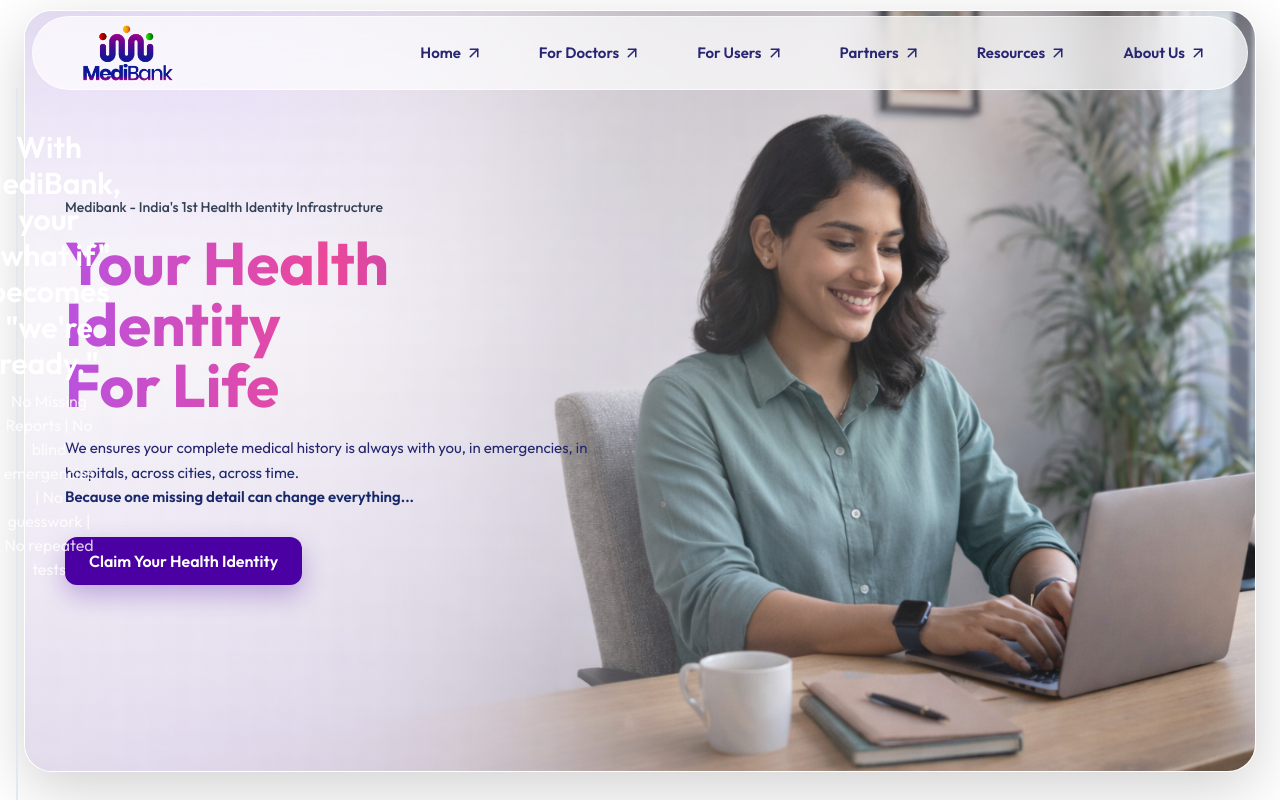
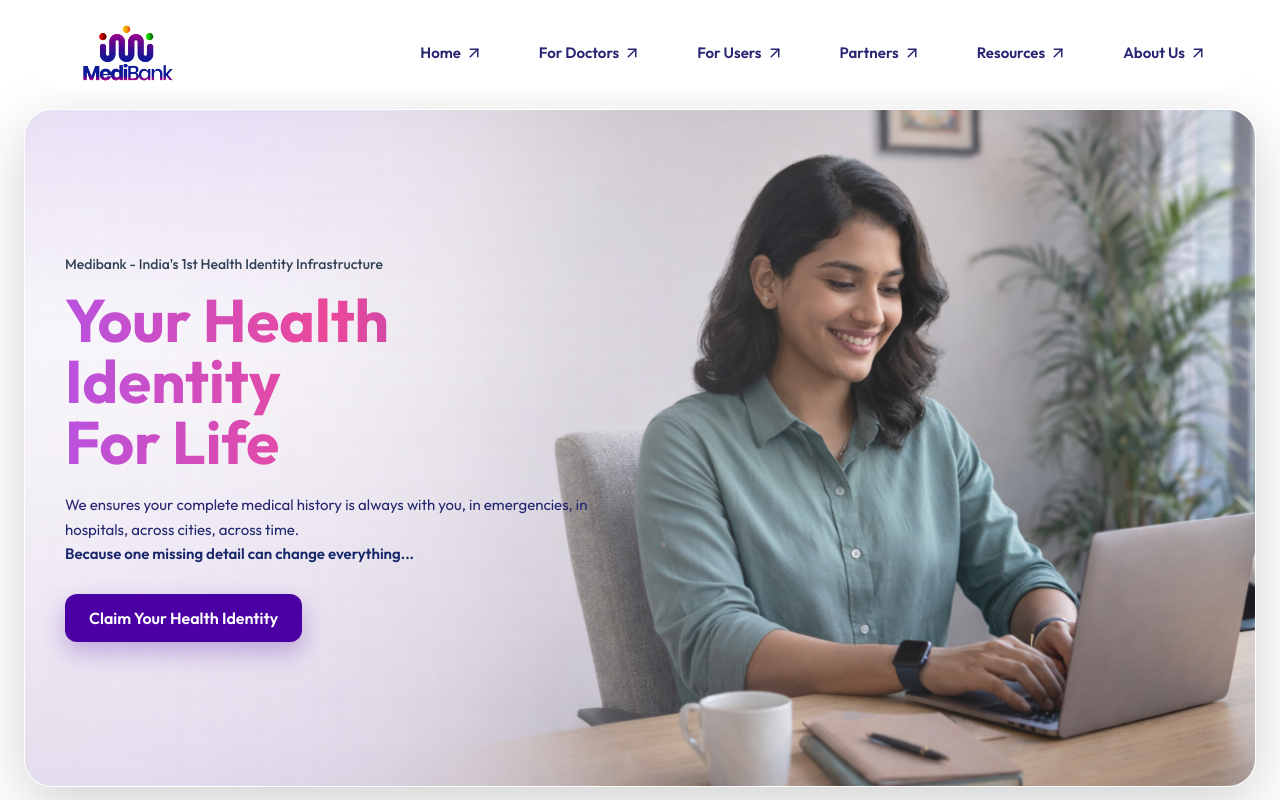
Before and after one commit to AmanDwivedi9335/clinic-portpolio, a Next.js app: page / in a window 1280 px wide. Shown: the top 800 px of the page. Built offline with nearby package versions, Linux system fonts and the light colour scheme.

Commit message:
Adjust hero spacing below fixed header and viewport height

```diff
--- a/src/components/Home/Hero.js
+++ b/src/components/Home/Hero.js
@@ -52,7 +52,7 @@ export default function Hero() {
   }, [heroImages.length]);
 
   return (
-    <section ref={sectionRef} className="pt-[5px] pb-5 ">
+    <section ref={sectionRef} className="pt-[104px] pb-5">
       <div className="mx-auto px-3 md:px-6">
         {/* Rounded hero frame */}
         <div className="relative overflow-hidden rounded-[28px] border border-white/70 shadow-[0_18px_60px_rgba(0,0,0,0.18)]">
@@ -74,7 +74,7 @@ export default function Hero() {
           <div className="absolute inset-0 bg-gradient-to-r from-white/55 via-white/15 to-transparent" />
 
           {/* Content */}
-          <div className="relative grid min-h-[95vh] md:min-h-[95vh] grid-cols-1 md:grid-cols-2 items-center">
+          <div className="relative grid min-h-[calc(100vh-124px)] md:min-h-[calc(100vh-124px)] grid-cols-1 md:grid-cols-2 items-center">
             {/* Left content */}
             <div className="px-6 md:px-10 py-12 md:py-16">
               <p className="hero-animate text-[12px] md:text-sm font-medium text-slate-700">
```
